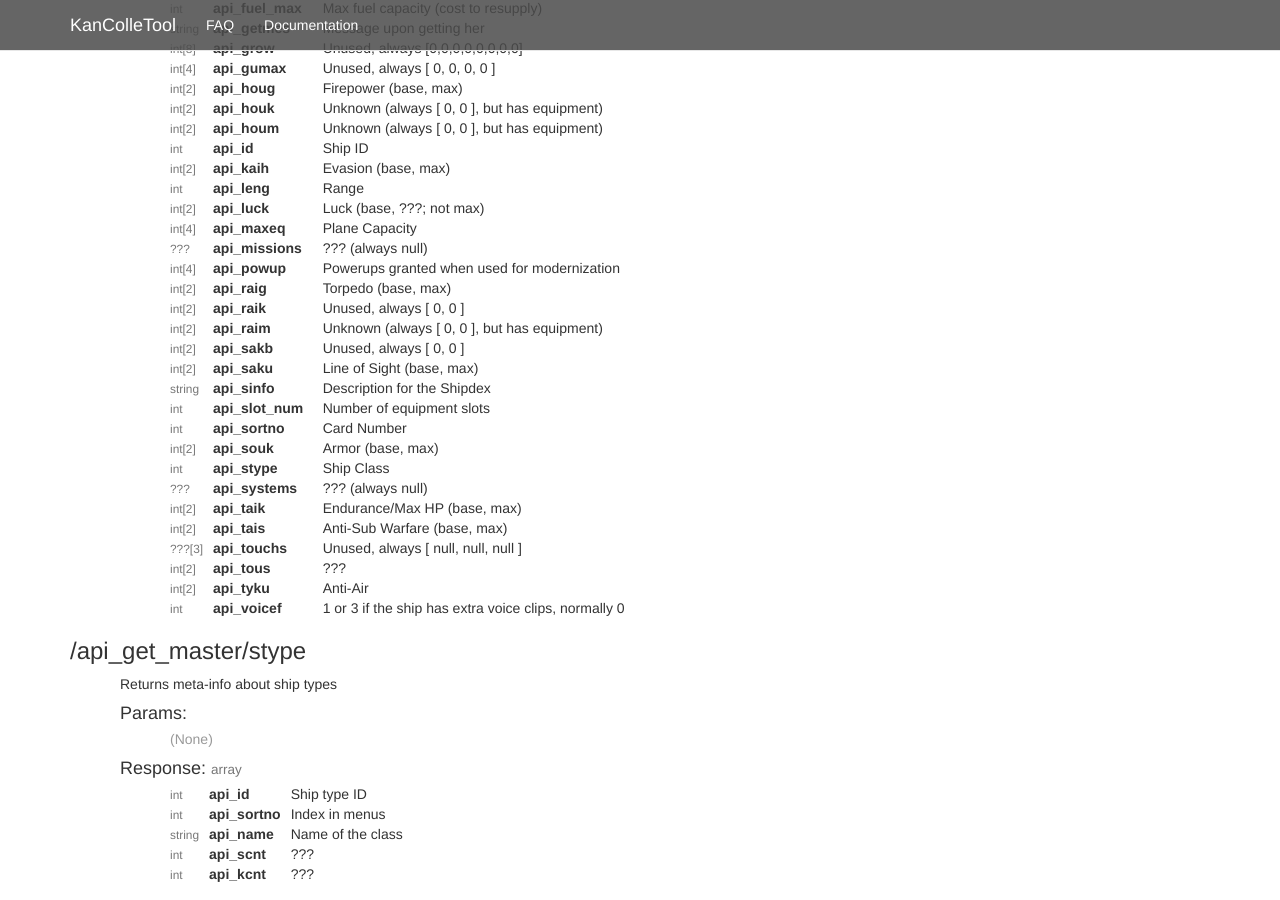
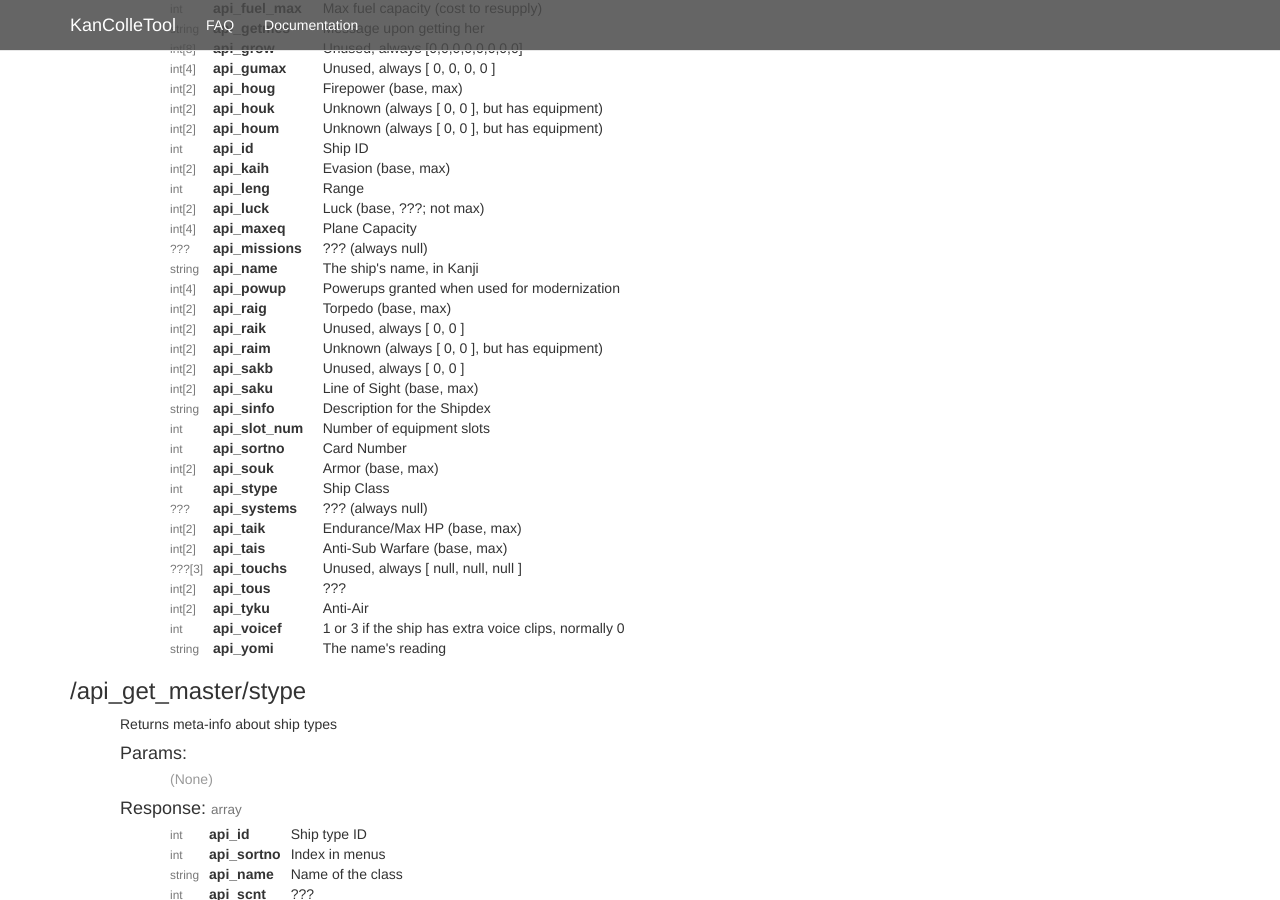
Before and after one commit to KanColleTool/kancolletool.github.io, a Jekyll site: the page built from docs/api/index.html, in a window 1280 px wide and 900 px high, scrolled down 838 px. Built offline with Jekyll 4.4.1, drawn with Linux system fonts in a browser that asks for light colours; nearby versions of some CDN libraries; Markdown is read by kramdown in place of the engine named in the settings.

Commit message:
...I seriously forgot the name fields

```diff
--- a/_data/api.yml
+++ b/_data/api.yml
@@ -123,6 +123,10 @@
           name: api_missions
           type: ???
         -
+          desc: "The ship's name, in Kanji"
+          name: api_name
+          type: string
+        -
           desc: "Powerups granted when used for modernization"
           name: api_powup
           type: int[4]
@@ -194,6 +198,10 @@
           desc: "1 or 3 if the ship has extra voice clips, normally 0"
           name: api_voicef
           type: int
+        -
+          desc: "The name's reading"
+          name: api_yomi
+          type: string
       type: array
 
     -
```
